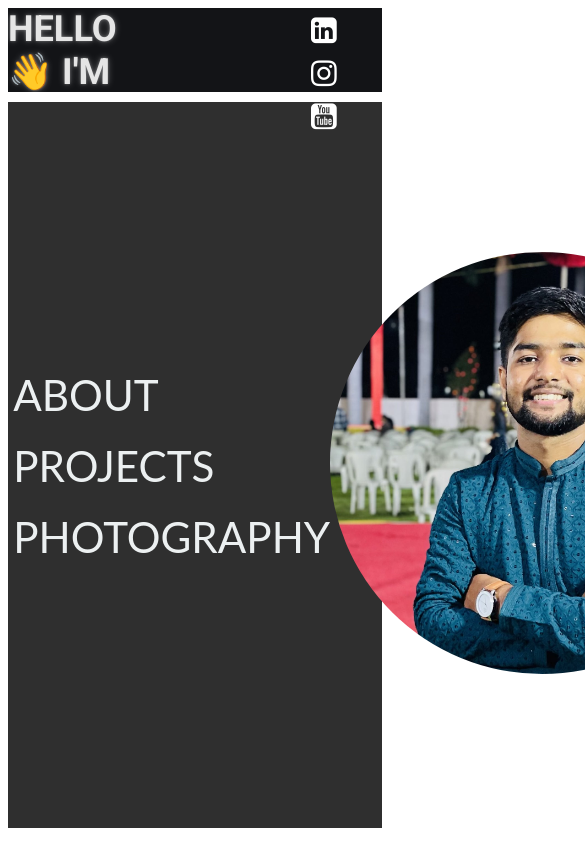
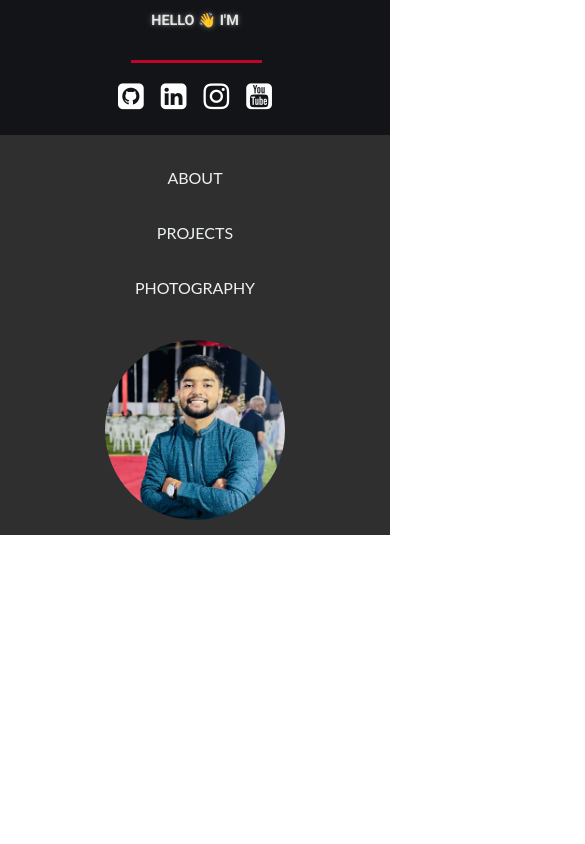
Before and after one commit to Vipul0807/Vipul0807.github.io, a plain HTML site: page index.html in a window 390 px wide. Shown: the top 844 px of the page, 585 px wide, since content can reach past the window. Drawn offline with Linux system fonts and the light colour scheme.

Commit message:
Update styles.css

```diff
--- a/styles.css
+++ b/styles.css
@@ -3,6 +3,14 @@
 body {
   font-family: "Roboto";
   overflow-x: hidden;
+  margin: 0;
+  padding: 0;
+  width: 100%;
+  box-sizing: border-box;
+}
+
+* {
+  box-sizing: border-box;
 }
 p {
   text-shadow: 0 0 7px rgba(255, 255, 255, 0.3),
@@ -17,6 +25,8 @@ p {
   align-items: center;
   justify-content: center;
   background-color: #131417;
+  flex-wrap: nowrap;
+  position: relative;
 }
 
 .animation {
@@ -90,15 +100,31 @@ p {
   grid-template-columns: 1fr 1fr;
 }
 
+.right {
+  display: flex;
+  justify-content: center;
+  align-items: center;
+}
+
 .left {
   margin-left: 50vh;
   font-size: 5vh;
+}
+
+/* Base responsive adjustments */
+@media screen and (max-width: 1024px) {
+  .left {
+    margin-left: 0;
+  }
 }
 
 .information img {
   height: 50vh;
   border-radius: 100%;
   margin-right: 10vh;
+  max-width: 100%;
+  object-fit: cover;
+  width: auto;
 }
 
 .board {
@@ -106,6 +132,11 @@ p {
   position: relative;
   animation: move 5s infinite;
   animation-direction: alternate;
+}
+
+.board img {
+  max-width: 100%;
+  height: auto;
 }
 
 @keyframes move {
@@ -116,6 +147,26 @@ p {
   to {
     top: 100px;
     left: 700px;
+  }
+}
+
+/* Responsive board animation */
+@media screen and (max-width: 1024px) {
+  @keyframes move {
+    from {
+      top: 0px;
+      left: 0px;
+    }
+    to {
+      top: 80px;
+      left: 500px;
+    }
+  }
+}
+
+@media screen and (max-width: 767px) {
+  .board {
+    display: none; /* Hide animated board on mobile for better UX */
   }
 }
 
@@ -166,6 +217,7 @@ ul {
 .social-icons {
   padding: 30px;
   text-align: center;
+  flex-shrink: 0;
 }
 .social-icons a {
   color: #fff;
@@ -198,3 +250,280 @@ ul {
   transition: all 200ms ease-in;
   transform: scale(1.5);
 }
+
+/* Tablet Styles (768px - 1024px) */
+@media screen and (max-width: 1024px) and (min-width: 768px) {
+  .container {
+    font-size: 1.6rem;
+    height: auto;
+    min-height: auto;
+    padding: 20px 15px;
+    flex-wrap: wrap;
+    gap: 15px;
+  }
+
+  .container > p {
+    width: 100%;
+    text-align: center;
+    margin-bottom: 5px;
+  }
+
+  .animation {
+    height: 40px;
+    margin-left: 0.5rem;
+  }
+
+  .social-icons {
+    width: 100%;
+    padding: 15px 0;
+    order: 3;
+  }
+
+  .information {
+    grid-template-columns: 1fr;
+    grid-template-rows: auto auto;
+    height: auto;
+    min-height: auto;
+    padding: 30px 20px;
+    gap: 40px;
+  }
+
+  .left {
+    margin-left: 0;
+    font-size: 2.5rem;
+    text-align: center;
+    margin-bottom: 0;
+    order: 1;
+  }
+
+  .right {
+    order: 2;
+    display: flex;
+    justify-content: center;
+  }
+
+  .information img {
+    height: auto;
+    width: 300px;
+    max-width: 80%;
+    margin-right: 0;
+    aspect-ratio: 1;
+  }
+
+  .social-icons a {
+    font-size: 26px;
+    margin: 0 10px;
+  }
+}
+
+/* Mobile Styles (max-width: 767px) */
+@media screen and (max-width: 767px) {
+  .container {
+    font-size: 1rem;
+    height: auto;
+    min-height: auto;
+    flex-direction: column;
+    padding: 15px 10px;
+    gap: 10px;
+  }
+
+  .container > p {
+    margin: 0;
+    font-size: 1rem;
+    line-height: 1.2;
+  }
+
+  .animation {
+    height: 28px;
+    margin-left: 0.3rem;
+    width: auto;
+  }
+
+  .animation > div > div {
+    padding: 0.15rem 0.4rem;
+    height: 1.75rem;
+    margin-bottom: 1.75rem;
+    font-size: 0.85rem;
+  }
+
+  @keyframes text-animation {
+    0% {
+      margin-top: 0;
+    }
+    10% {
+      margin-top: 0;
+    }
+    20% {
+      margin-top: -3.5rem;
+    }
+    30% {
+      margin-top: -3.5rem;
+    }
+    40% {
+      margin-top: -7rem;
+    }
+    60% {
+      margin-top: -7rem;
+    }
+    70% {
+      margin-top: -3.5rem;
+    }
+    80% {
+      margin-top: -3.5rem;
+    }
+    90% {
+      margin-top: 0;
+    }
+    100% {
+      margin-top: 0;
+    }
+  }
+
+  .social-icons {
+    padding: 10px 0;
+    width: 100%;
+    margin-top: 0;
+    order: 3;
+  }
+
+  .social-icons a {
+    font-size: 22px;
+    margin: 0 8px;
+  }
+
+  .information {
+    grid-template-columns: 1fr;
+    grid-template-rows: auto auto;
+    height: auto;
+    min-height: auto;
+    padding: 20px 15px;
+    margin-top: 0;
+    gap: 30px;
+  }
+
+  .left {
+    margin-left: 0;
+    font-size: 1.5rem;
+    text-align: center;
+    margin-bottom: 0;
+    width: 100%;
+    order: 1;
+  }
+
+  .right {
+    order: 2;
+    display: flex;
+    justify-content: center;
+    width: 100%;
+  }
+
+  .information img {
+    height: auto;
+    width: 200px;
+    max-width: 70%;
+    margin-right: 0;
+    aspect-ratio: 1;
+  }
+
+  ul {
+    align-items: center;
+    padding: 0;
+    margin: 0;
+  }
+
+  ul li {
+    padding: 10px 0;
+    width: 100%;
+    text-align: center;
+  }
+
+  ul li a {
+    font-size: 1.1rem;
+    padding: 8px 0;
+    display: inline-block;
+  }
+}
+
+/* Extra Small Mobile Devices (max-width: 480px) */
+@media screen and (max-width: 480px) {
+  .container {
+    font-size: 0.9rem;
+    padding: 12px 8px;
+  }
+
+  .container > p {
+    font-size: 0.9rem;
+  }
+
+  .animation {
+    height: 24px;
+    margin-left: 0.2rem;
+  }
+
+  .animation > div > div {
+    padding: 0.1rem 0.3rem;
+    height: 1.5rem;
+    margin-bottom: 1.5rem;
+    font-size: 0.75rem;
+  }
+
+  @keyframes text-animation {
+    0% {
+      margin-top: 0;
+    }
+    10% {
+      margin-top: 0;
+    }
+    20% {
+      margin-top: -3rem;
+    }
+    30% {
+      margin-top: -3rem;
+    }
+    40% {
+      margin-top: -6rem;
+    }
+    60% {
+      margin-top: -6rem;
+    }
+    70% {
+      margin-top: -3rem;
+    }
+    80% {
+      margin-top: -3rem;
+    }
+    90% {
+      margin-top: 0;
+    }
+    100% {
+      margin-top: 0;
+    }
+  }
+
+  .information {
+    padding: 15px 10px;
+    gap: 25px;
+  }
+
+  .left {
+    font-size: 1.3rem;
+  }
+
+  .information img {
+    width: 180px;
+    max-width: 65%;
+  }
+
+  ul li a {
+    font-size: 1rem;
+  }
+
+  .social-icons {
+    padding: 8px 0;
+  }
+
+  .social-icons a {
+    font-size: 20px;
+    margin: 0 6px;
+  }
+}
```
